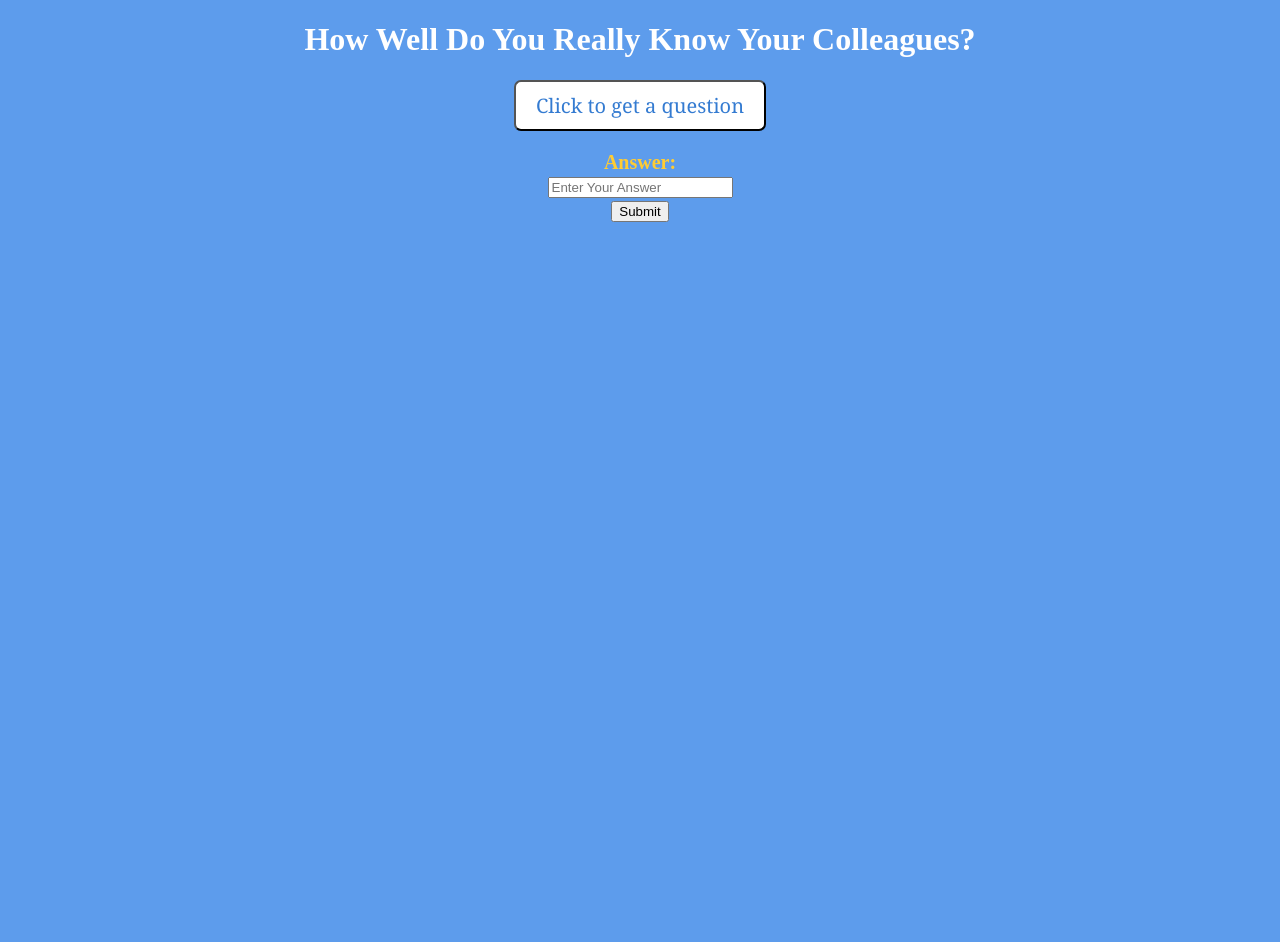
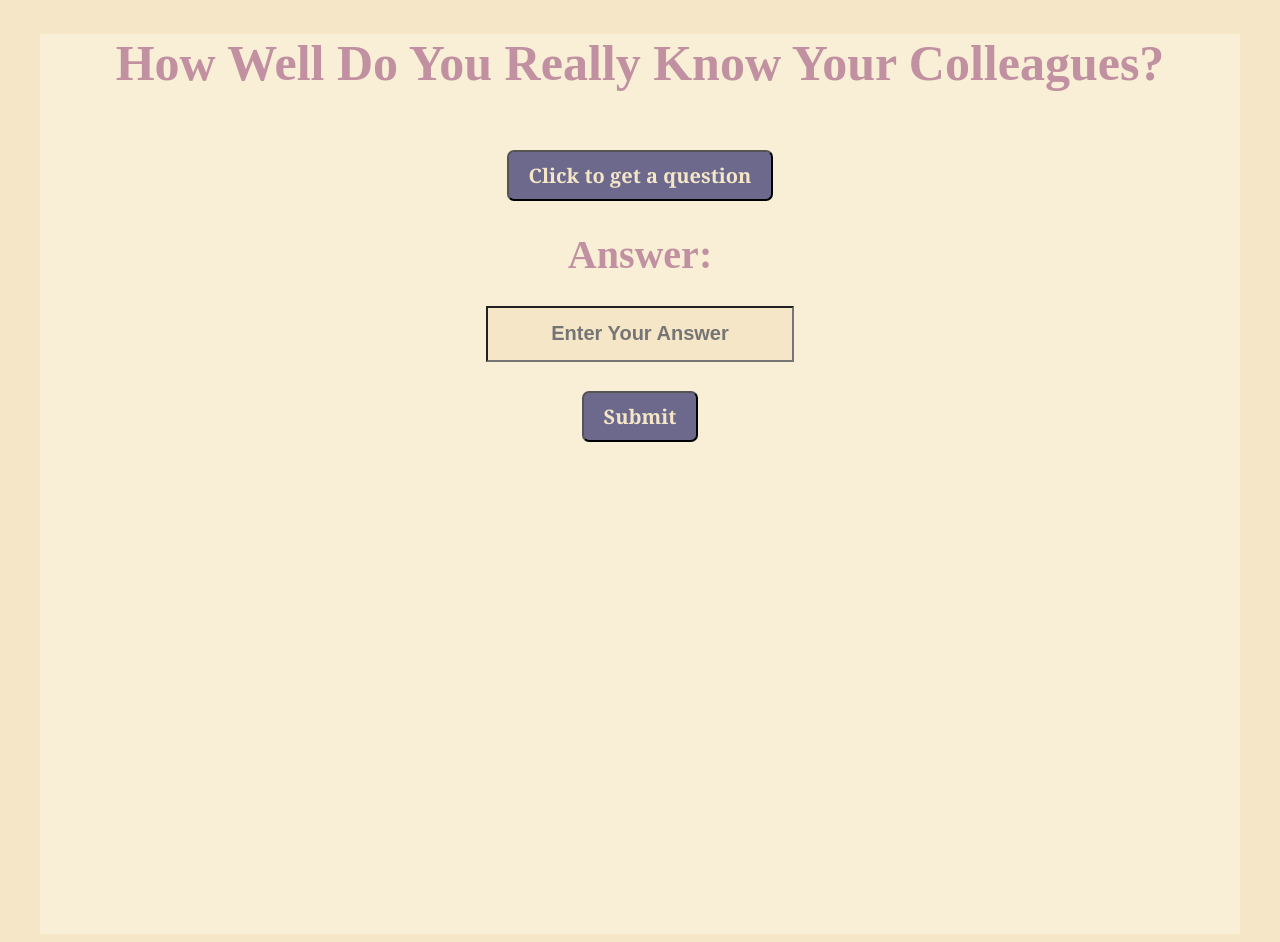
Before and after one commit to LiadA/LiadA.github.io, a plain HTML site: page healthySocial/index.html in a window 1280 px wide. Before the commit the page ends 800 px from the top, so only its background shows below. Drawn offline with nearby package versions, Linux system fonts and the light colour scheme.

Commit message:
add design

```diff
--- a/healthySocial/index.html
+++ b/healthySocial/index.html
@@ -6,10 +6,11 @@
 </head>
 
 <body>
+<!-- <img src="http://img3.wikia.nocookie.net/__cb20140210053226/muppet/images/b/b1/Giles_deacon_miss_piggy_04a.png" alt="some_text" id = "photo"> -->
 <link rel="stylesheet" type="text/css" href="style.css" media="screen" />
-
+<div id = "center">
 <h1>How Well Do You Really Know Your Colleagues?</h1>
-
+<span></span>
 <button name = "button" id="start_button">
 Click to get a question</button>
 
@@ -17,13 +18,15 @@ Click to get a question</button>
 
 <form id = "answer" name= "answer">
 	Answer:<br>
+	<span></span>
 	<input type="text" name="Answer" id="form_answer" value="" placeholder="Enter Your Answer">
 	<br>
+	<span></span>
 	<input type="submit" value="Submit" id="submit" >
 </form>
 
 <p id="results"></p>
-
+</div>
 </body>
 <script type="text/javascript">
 $(document).ready(function() {
@@ -31,7 +34,7 @@ $(document).ready(function() {
 
 var data_dictionary = [{"question":"How many brothers does Ohad have?",
 						"answer":"3"},
-						{"question":"What is the name of Itay's app?",
+						{"question":"What is the name of Itai's app?",
 						"answer":"turns"},
 						{"question":"Where Idom lived in the past?",
 						"answer":"seattle"},
--- a/healthySocial/style.css
+++ b/healthySocial/style.css
@@ -1,25 +1,42 @@
 body {
-    background-color: #5d9cec;
+   /* background-image: url("http://orig06.deviantart.net/bcbc/f/2011/358/0/d/texture__stripes_by_cristalinawinx-d4k2u2h.png");*/
+    background-color: #F4E6C6;
     text-align: center;
+}
+#center{
+  background-color:#F9EFD6;
+  width: 1200px;
+  margin:0 auto;
+  height:900px;
+  /*margin-bottom: 0 auto*/
+  background-size: contain;
 }
 
 h1 {
-    color: white;
+    color: #C191A1;
     text-align: center;
+    font-size: 50px
 }
 
 
 
 p {
     font-family: "Times New Roman";
-    font-size: 20px;
-    color:#FFCC33;
+    font-size: 30px;
+    color:#FAB3A9;
     font-weight: bold;
 }
+span{
+
+    display:block;
+    height: 25px;
+    /*width:1200px;*/
+}
+
 #answer {
-	font-family: "Times New Roman";
-    font-size: 20px;
-    color:#FFCC33;
+	   font-family: "Times New Roman";
+    font-size: 40px;
+    color:#C191A1;
     font-weight: bold;
 }
 
@@ -28,12 +45,13 @@ p {
   -moz-border-radius: 7;
   border-radius: 7px;
   font-family: Georgia;
-  color: #347bd1;
+  color: #F4E6C6;
   font-size: 20px;
-  background: #ffffff;
+  background: #6C698D;
   padding: 10px 20px 10px 20px;
   text-decoration: none;
   text-align:center;
+  font-weight: bold;
 }
 
 #start_button:hover {
@@ -46,3 +64,41 @@ p {
   text-decoration: none;
   text-align: center;
 }
+
+#submit {
+  -webkit-border-radius: 7;
+  -moz-border-radius: 7;
+  border-radius: 7px;
+  font-family: Georgia;
+  color: #F4E6C6;
+  font-size: 20px;
+  background: #6C698D;
+  padding: 10px 20px 10px 20px;
+  text-decoration: none;
+  text-align:center;
+}
+
+#submit:hover {
+  background: #3cb0fd;
+  background-image: -webkit-linear-gradient(top, #3cb0fd, #3498db);
+  background-image: -moz-linear-gradient(top, #3cb0fd, #3498db);
+  background-image: -ms-linear-gradient(top, #3cb0fd, #3498db);
+  background-image: -o-linear-gradient(top, #3cb0fd, #3498db);
+  background-image: linear-gradient(to bottom, #3cb0fd, #3498db);
+  text-decoration: none;
+  text-align: center;
+}
+
+#form_answer{
+  width: 300px;
+  height:50px;
+  font-size: 20px;
+  color:#FAB3A9;
+  background:#F4E6C6;
+
+}
+input{
+  text-align: center;
+  color:#FAB3A9;
+  font-weight: bold;
+}
```
